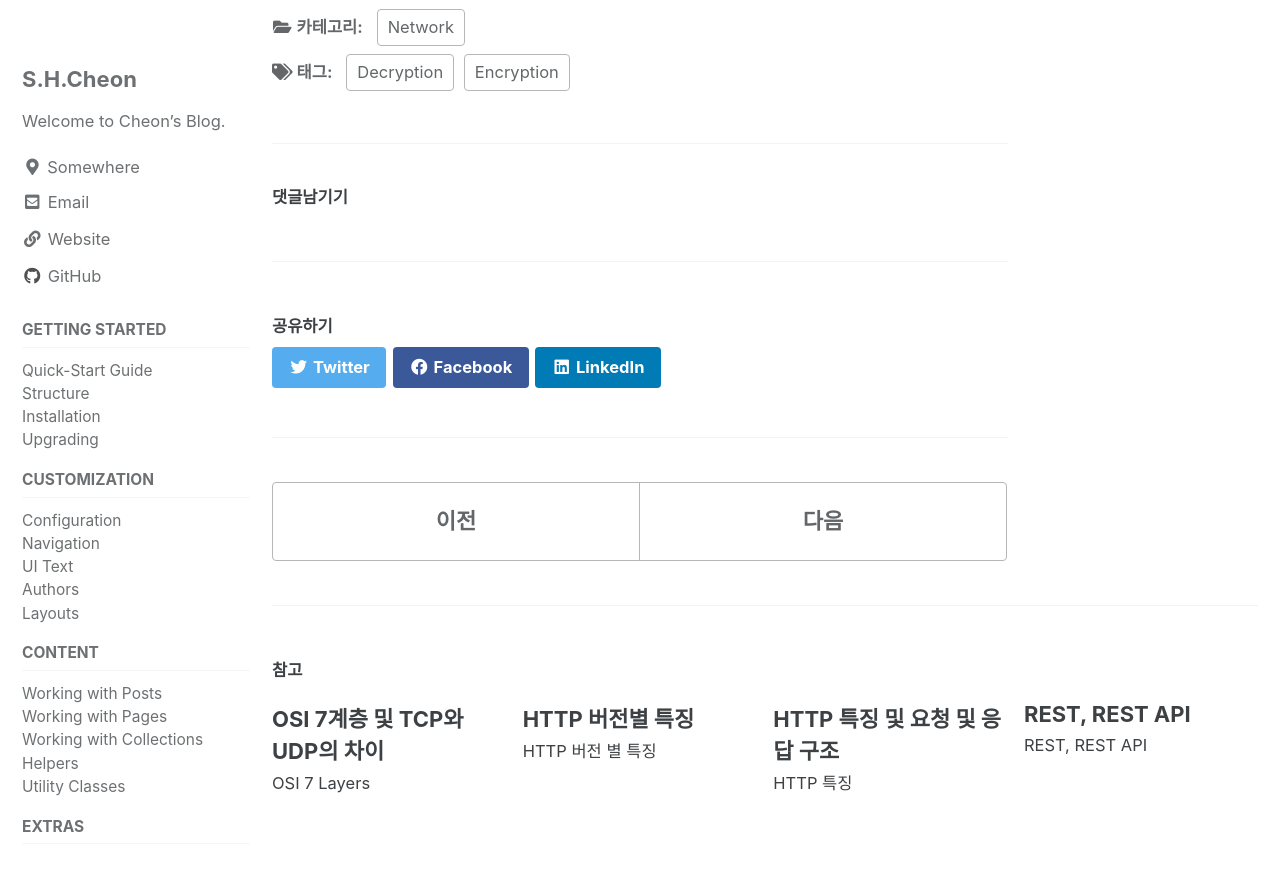
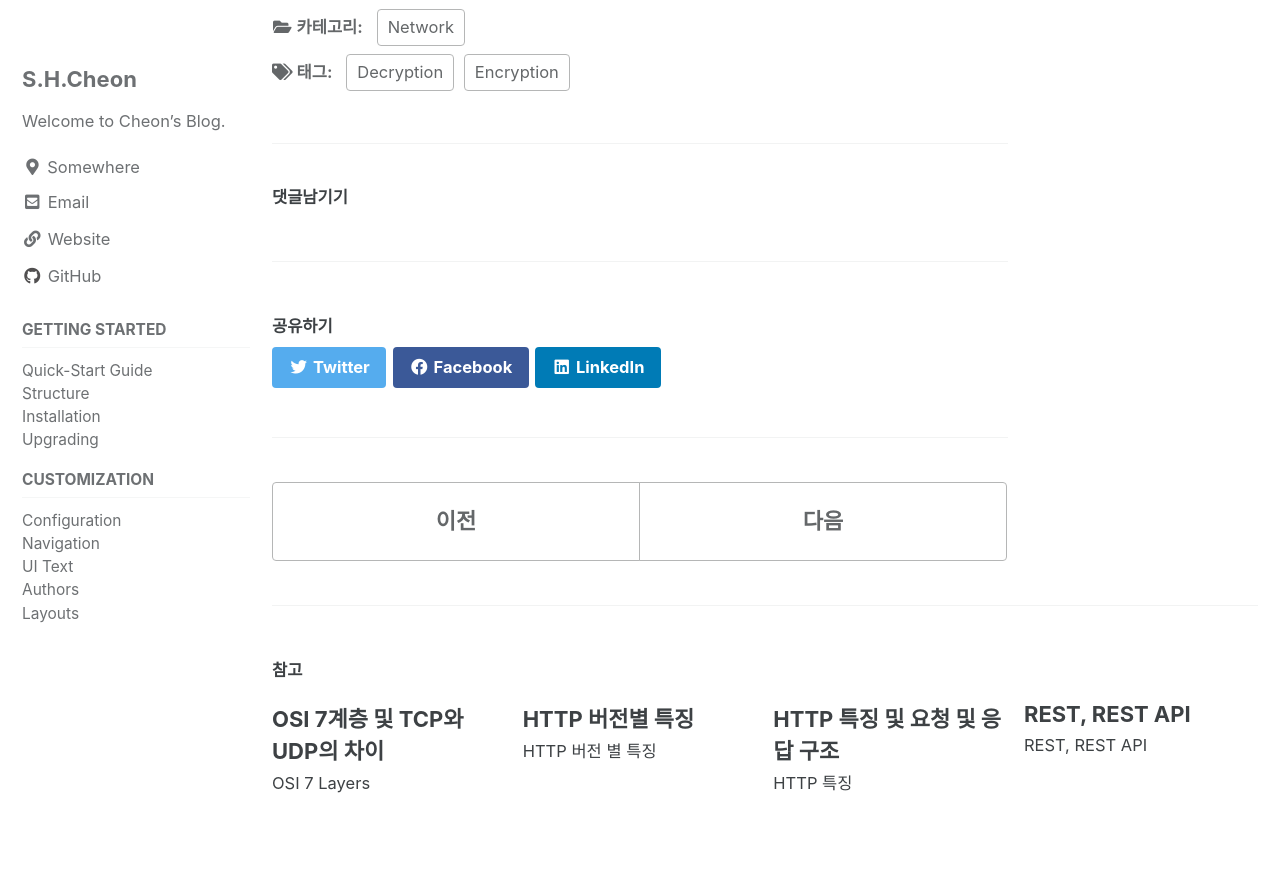
Before and after one commit to shcheon/myblog, a Jekyll site: the page built from _posts/network/2021-08-30-Network-Encryption-Decryption.md, in a window 1280 px wide and 900 px high, scrolled down 489 px. Shown: the top 871 px of the window. Built offline with Jekyll 4.4.1, drawn with Linux system fonts in a browser that asks for light colours; cached includes are drawn as plain includes; comment, search, counter and statistics services are not loaded.

Commit message:
Update navigation.yml

```diff
--- a/_data/navigation.yml
+++ b/_data/navigation.yml
@@ -33,23 +33,3 @@ docs:
         url: /docs/authors/
       - title: "Layouts"
         url: /docs/layouts/
-
-  - title: Content
-    children:
-      - title: "Working with Posts"
-        url: /docs/posts/
-      - title: "Working with Pages"
-        url: /docs/pages/
-      - title: "Working with Collections"
-        url: /docs/collections/
-      - title: "Helpers"
-        url: /docs/helpers/
-      - title: "Utility Classes"
-        url: /docs/utility-classes/
-
-  - title: Extras
-    children:
-      - title: "Stylesheets"
-        url: /docs/stylesheets/
-      - title: "JavaScript"
-        url: /docs/javascript/
```
